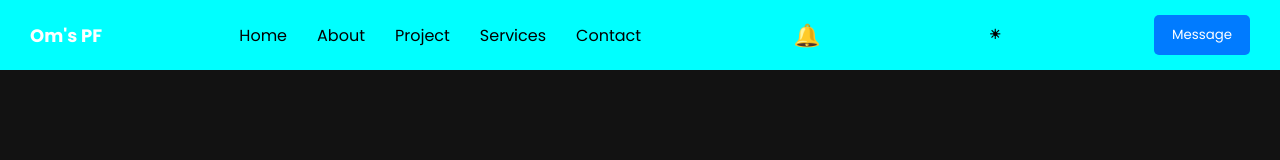
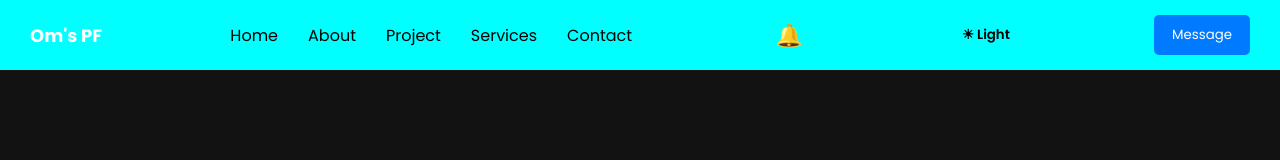
Before and after one commit to ommundhe207-source/Portfolio, a React (Vite) app: page / in a window 1280 px wide. Shown: the top 160 px of the page. Built offline with nearby package versions, Linux system fonts and the light colour scheme; no server answers; the database is empty.

Commit message:
updated portfolio

```diff
--- a/src/navbar/Navbar.jsx
+++ b/src/navbar/Navbar.jsx
@@ -36,7 +36,7 @@ const Navbar = ({ theme, setTheme, count }) => {
             setTheme(theme === "light" ? "dark" : "light")
           }
         >
-          {theme === "light" ? "🌙" : "☀"}
+          {theme === "light" ? "🌙 Dark" : "☀ Light"}
         </button>
 
 
```
